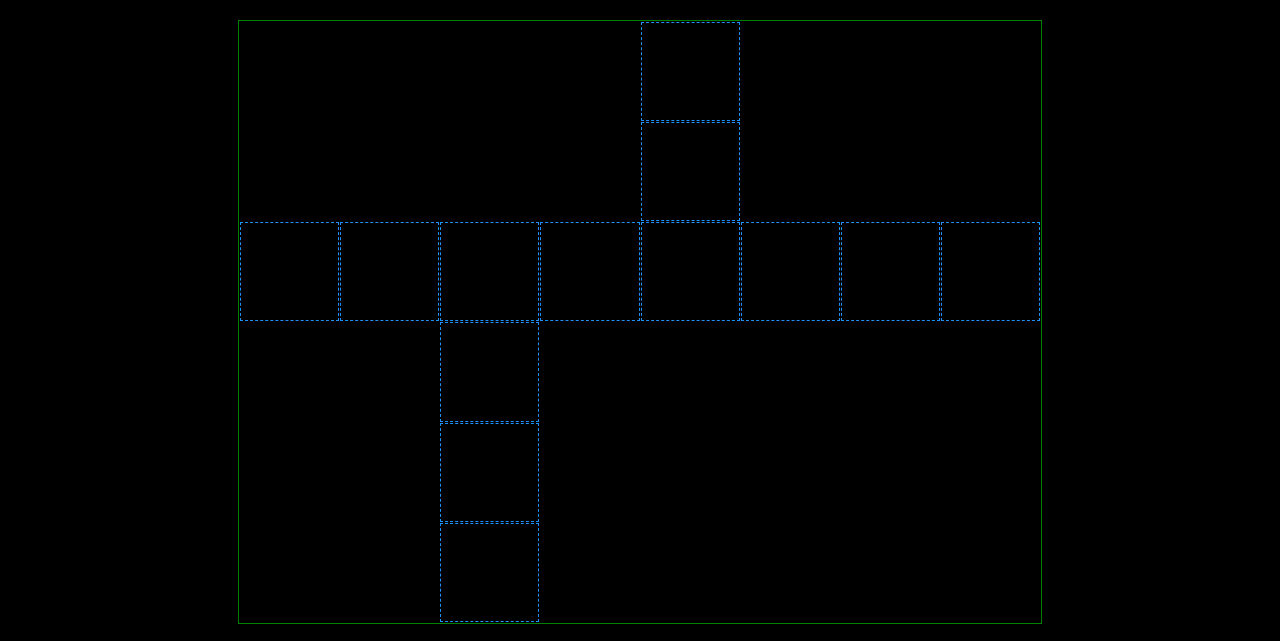
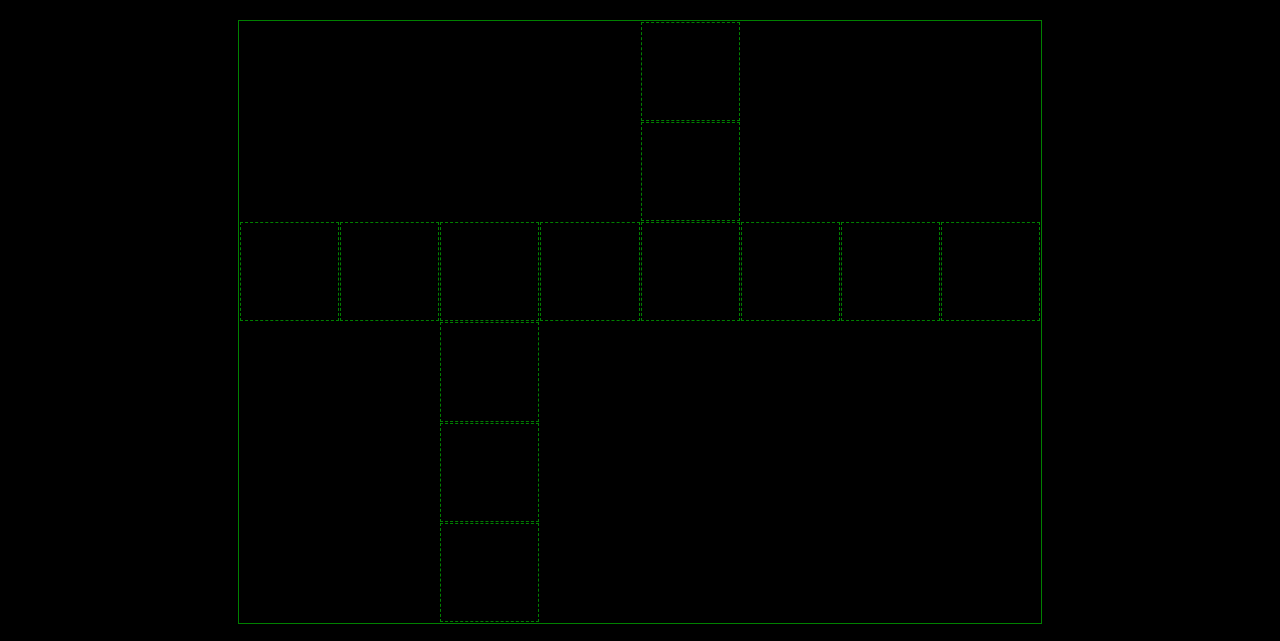
Before and after one commit to Charles6/dungeon-maker, a plain HTML site: page index.html in a window 1280 px wide. Shown: the top 641 px of the page. Drawn offline with Linux system fonts and the light colour scheme.

Commit message:
room borders changed from dodgerblue to green because fuck you

```diff
--- a/css/style.css
+++ b/css/style.css
@@ -15,7 +15,7 @@ body{
 }
 
 .room {
-    border: dashed dodgerblue 1px;
+    border: dashed green 1px;
 }
 .room:hover {
     border: solid red 1px;
```
